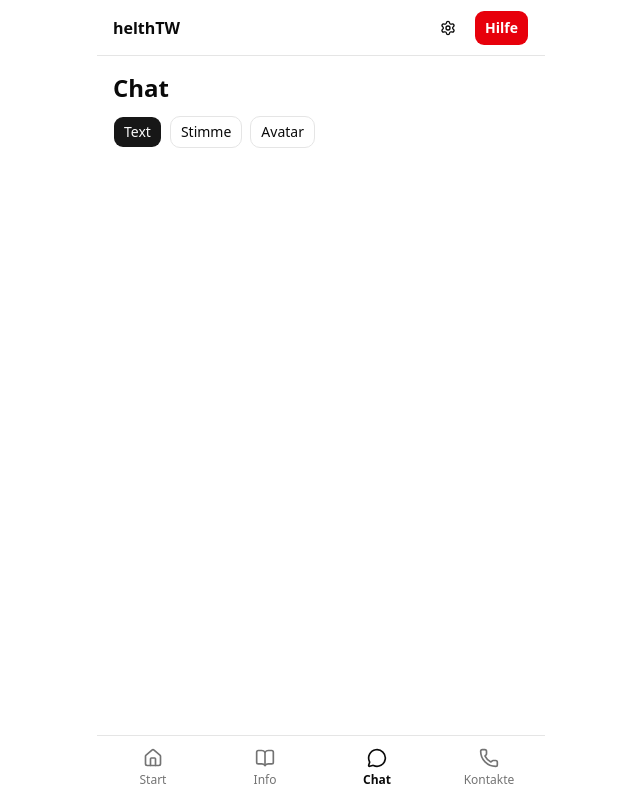
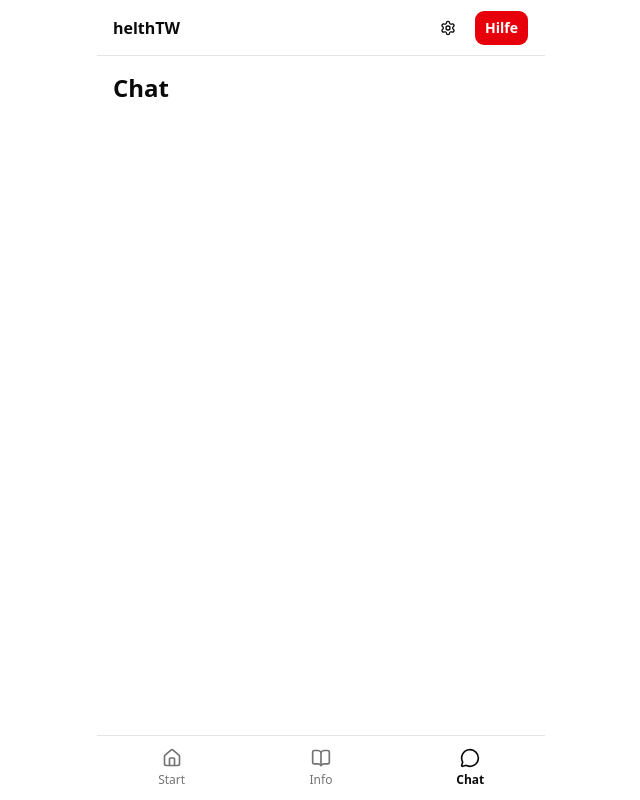
Before and after one commit to SDF-WISE-26/helthTW, a React (Vite) app in the folder apps/frontend/: page /chat in a window 1280 px wide. Shown: the whole page, without its empty margins (319-959 px from the left). Built offline with nearby package versions, Linux system fonts and the light colour scheme.

Commit message:
fix(frontend): remvoe ai assumptions from skeleton

```diff
--- a/apps/frontend/src/components/layout/app-header.tsx
+++ b/apps/frontend/src/components/layout/app-header.tsx
@@ -4,7 +4,7 @@ import { Button } from "@/components/ui/button";
 import { HelpButton } from "./help-button";
 
 // Top-level screens show the app name, every other screen a back button.
-const TOP_LEVEL_PATHS = ["/", "/info", "/chat", "/contacts", "/onboarding"];
+const TOP_LEVEL_PATHS = ["/", "/info", "/chat", "/onboarding"];
 
 export function AppHeader() {
   const { pathname } = useLocation();
--- a/apps/frontend/src/components/layout/tab-bar.tsx
+++ b/apps/frontend/src/components/layout/tab-bar.tsx
@@ -1,18 +1,17 @@
 import { Link } from "@tanstack/react-router";
-import { BookOpen, House, MessageCircle, Phone } from "lucide-react";
+import { BookOpen, House, MessageCircle } from "lucide-react";
 
 const TABS = [
   { to: "/", label: "Start", icon: House },
   { to: "/info", label: "Info", icon: BookOpen },
   { to: "/chat", label: "Chat", icon: MessageCircle },
-  { to: "/contacts", label: "Kontakte", icon: Phone },
 ] as const;
 
 export function TabBar() {
   return (
     <nav
       aria-label="Hauptnavigation"
-      className="sticky bottom-0 grid grid-cols-4 border-t bg-background"
+      className="sticky bottom-0 grid grid-cols-3 border-t bg-background"
     >
       {TABS.map(({ to, label, icon: Icon }) => (
         <Link
--- a/apps/frontend/src/routeTree.gen.ts
+++ b/apps/frontend/src/routeTree.gen.ts
@@ -16,7 +16,6 @@ import { Route as OnboardingRouteImport } from "./routes/onboarding"
 import { Route as SettingsRouteImport } from "./routes/settings"
 import { Route as TabsIndexRouteImport } from "./routes/_tabs/index"
 import { Route as TabsChatRouteImport } from "./routes/_tabs/chat"
-import { Route as TabsContactsRouteImport } from "./routes/_tabs/contacts"
 import { Route as TabsWellbeingRouteImport } from "./routes/_tabs/wellbeing"
 import { Route as IncidentsNewRouteImport } from "./routes/incidents/new"
 import { Route as QuestionnairesQuestionnaireIdRouteImport } from "./routes/questionnaires/$questionnaireId"
@@ -58,11 +57,6 @@ const TabsChatRoute = TabsChatRouteImport.update({
   path: "/chat",
   getParentRoute: () => TabsRoute,
 } as any)
-const TabsContactsRoute = TabsContactsRouteImport.update({
-  id: "/contacts",
-  path: "/contacts",
-  getParentRoute: () => TabsRoute,
-} as any)
 const TabsWellbeingRoute = TabsWellbeingRouteImport.update({
   id: "/wellbeing",
   path: "/wellbeing",
@@ -102,7 +96,6 @@ export interface FileRoutesByFullPath {
   "/onboarding": typeof OnboardingRoute
   "/settings": typeof SettingsRoute
   "/chat": typeof TabsChatRoute
-  "/contacts": typeof TabsContactsRoute
   "/wellbeing": typeof TabsWellbeingRoute
   "/incidents/new": typeof IncidentsNewRoute
   "/questionnaires/$questionnaireId": typeof QuestionnairesQuestionnaireIdRoute
@@ -116,7 +109,6 @@ export interface FileRoutesByTo {
   "/onboarding": typeof OnboardingRoute
   "/settings": typeof SettingsRoute
   "/chat": typeof TabsChatRoute
-  "/contacts": typeof TabsContactsRoute
   "/wellbeing": typeof TabsWellbeingRoute
   "/incidents/new": typeof IncidentsNewRoute
   "/questionnaires/$questionnaireId": typeof QuestionnairesQuestionnaireIdRoute
@@ -133,7 +125,6 @@ export interface FileRoutesById {
   "/onboarding": typeof OnboardingRoute
   "/settings": typeof SettingsRoute
   "/_tabs/chat": typeof TabsChatRoute
-  "/_tabs/contacts": typeof TabsContactsRoute
   "/_tabs/wellbeing": typeof TabsWellbeingRoute
   "/incidents/new": typeof IncidentsNewRoute
   "/questionnaires/$questionnaireId": typeof QuestionnairesQuestionnaireIdRoute
@@ -151,7 +142,6 @@ export interface FileRouteTypes {
     | "/onboarding"
     | "/settings"
     | "/chat"
-    | "/contacts"
     | "/wellbeing"
     | "/incidents/new"
     | "/questionnaires/$questionnaireId"
@@ -165,7 +155,6 @@ export interface FileRouteTypes {
     | "/onboarding"
     | "/settings"
     | "/chat"
-    | "/contacts"
     | "/wellbeing"
     | "/incidents/new"
     | "/questionnaires/$questionnaireId"
@@ -181,7 +170,6 @@ export interface FileRouteTypes {
     | "/onboarding"
     | "/settings"
     | "/_tabs/chat"
-    | "/_tabs/contacts"
     | "/_tabs/wellbeing"
     | "/incidents/new"
     | "/questionnaires/$questionnaireId"
@@ -252,13 +240,6 @@ declare module "@tanstack/react-router" {
       preLoaderRoute: typeof TabsChatRouteImport
       parentRoute: typeof TabsRoute
     }
-    "/_tabs/contacts": {
-      id: "/_tabs/contacts"
-      path: "/contacts"
-      fullPath: "/contacts"
-      preLoaderRoute: typeof TabsContactsRouteImport
-      parentRoute: typeof TabsRoute
-    }
     "/_tabs/wellbeing": {
       id: "/_tabs/wellbeing"
       path: "/wellbeing"
@@ -306,7 +287,6 @@ declare module "@tanstack/react-router" {
 
 interface TabsRouteChildren {
   TabsChatRoute: typeof TabsChatRoute
-  TabsContactsRoute: typeof TabsContactsRoute
   TabsWellbeingRoute: typeof TabsWellbeingRoute
   TabsIndexRoute: typeof TabsIndexRoute
   TabsInfoIndexRoute: typeof TabsInfoIndexRoute
@@ -316,7 +296,6 @@ interface TabsRouteChildren {
 
 const TabsRouteChildren: TabsRouteChildren = {
   TabsChatRoute: TabsChatRoute,
-  TabsContactsRoute: TabsContactsRoute,
   TabsWellbeingRoute: TabsWellbeingRoute,
   TabsIndexRoute: TabsIndexRoute,
   TabsInfoIndexRoute: TabsInfoIndexRoute,
--- a/apps/frontend/src/routes/_tabs/chat.tsx
+++ b/apps/frontend/src/routes/_tabs/chat.tsx
@@ -1,31 +1,9 @@
-import { Link, createFileRoute } from "@tanstack/react-router";
-import { z } from "zod";
-import { Button } from "@/components/ui/button";
-
-const MODES = { text: "Text", voice: "Stimme", avatar: "Avatar" } as const;
+import { createFileRoute } from "@tanstack/react-router";
 
 export const Route = createFileRoute("/_tabs/chat")({
-  validateSearch: z.object({
-    mode: z.enum(["text", "voice", "avatar"]).default("text").catch("text"),
-  }),
   component: Chat,
 });
 
 function Chat() {
-  const { mode } = Route.useSearch();
-
-  return (
-    <>
-      <h1 className="text-2xl font-bold">Chat</h1>
-      <div className="flex gap-2">
-        {Object.entries(MODES).map(([key, label]) => (
-          <Button key={key} asChild variant={key === mode ? "default" : "outline"}>
-            <Link to="/chat" search={{ mode: key as keyof typeof MODES }}>
-              {label}
-            </Link>
-          </Button>
-        ))}
-      </div>
-    </>
-  );
+  return <h1 className="text-2xl font-bold">Chat</h1>;
 }
--- a/apps/frontend/src/routes/_tabs/contacts.tsx
+++ /dev/null
@@ -1,9 +0,0 @@
-import { createFileRoute } from "@tanstack/react-router";
-
-export const Route = createFileRoute("/_tabs/contacts")({
-  component: Contacts,
-});
-
-function Contacts() {
-  return <h1 className="text-2xl font-bold">Kontakte</h1>;
-}
--- a/apps/frontend/src/routes/_tabs/info/index.tsx
+++ b/apps/frontend/src/routes/_tabs/info/index.tsx
@@ -14,6 +14,8 @@ function Info() {
           Thema
         </Link>
       </Button>
+      <h2 className="text-xl font-bold">Kontakte</h2>
+      <p>Ansprechpartner + Notrufnummern</p>
     </>
   );
 }
--- a/apps/frontend/src/routes/_tabs/wellbeing.tsx
+++ b/apps/frontend/src/routes/_tabs/wellbeing.tsx
@@ -12,7 +12,7 @@ function Wellbeing() {
       <p>Score + Empfehlung</p>
       <p>Was eingeflossen ist</p>
       <Button asChild variant="outline" size="lg">
-        <Link to="/contacts">Kontakt anrufen</Link>
+        <Link to="/info">Kontakt anrufen</Link>
       </Button>
     </>
   );
--- a/apps/frontend/src/routes/incidents/new.tsx
+++ b/apps/frontend/src/routes/incidents/new.tsx
@@ -52,7 +52,7 @@ function LogIncident() {
         <Link to="/chat">Chat</Link>
       </Button>
       <Button asChild variant="outline" size="lg">
-        <Link to="/contacts">Kontakte</Link>
+        <Link to="/info">Kontakte</Link>
       </Button>
       <Button asChild size="lg">
         <Link to="/">Fertig</Link>
```
Also changed, not shown: 1 other file (tests, documents, lock files or other folders).
